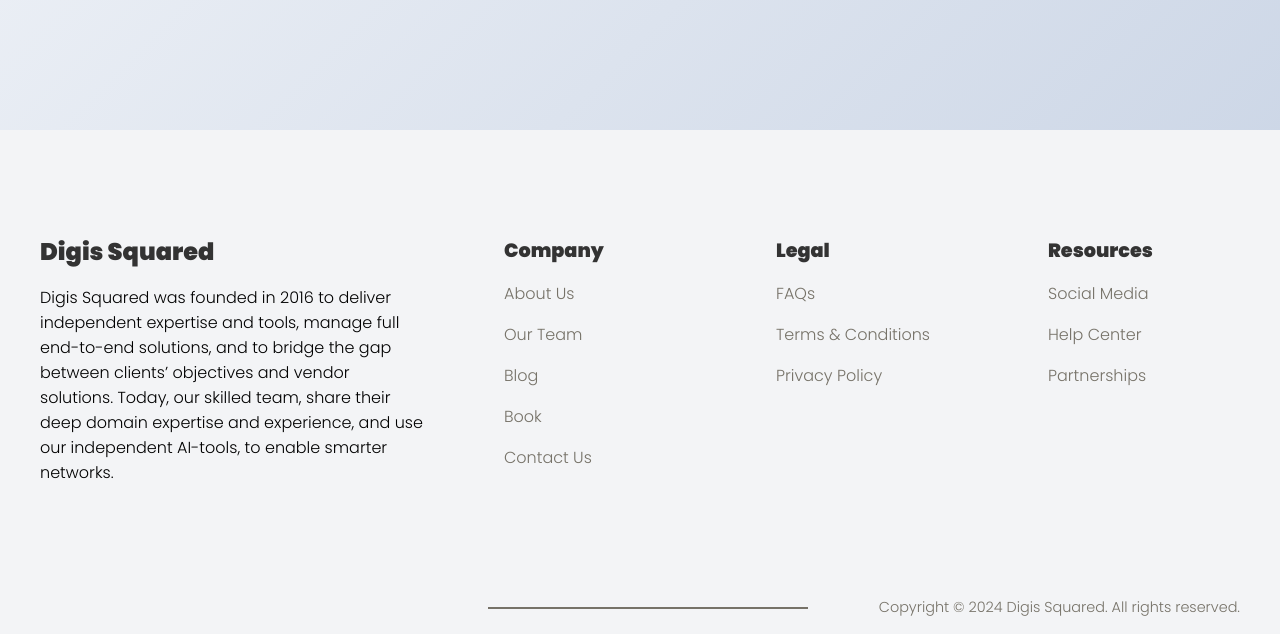
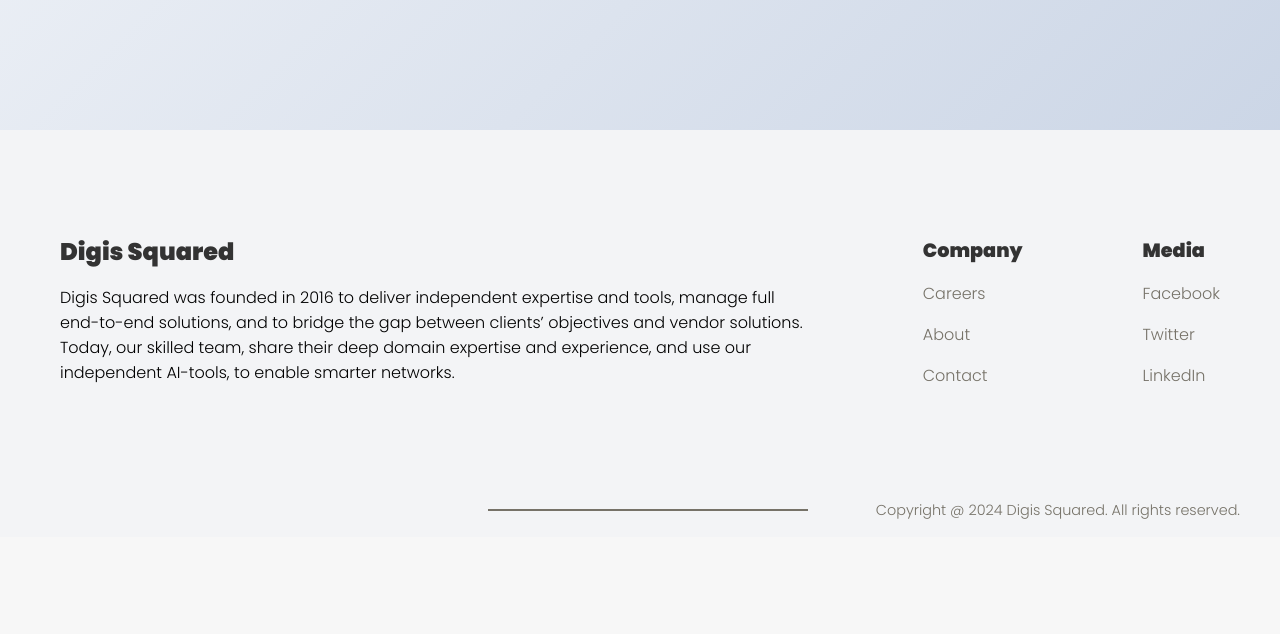
Before and after one commit to Mohamed-Samehh/Work-Manager, a PHP site: page /Manager.php in a window 1280 px wide. Shown: the part 560-1194 px from the top of the page. After the commit the page ends 1079 px from the top, so only its background shows below. Run offline with PHP 8.4, Linux system fonts and the light colour scheme; a user stored in the database is signed in; data comes from the database, SQL or seed files in the repository.

Commit message:
Update Manager.php

```diff
--- a/Digis Squared/Digis/Manager.php
+++ b/Digis Squared/Digis/Manager.php
@@ -5,7 +5,7 @@
         session_unset();
         session_destroy();
 
-        header("Location: login.php");
+        header("Location: Login.php");
         exit();
     }
 
@@ -265,12 +265,31 @@
             border-radius: 30px;
             outline: none;
         }
+
+        .footer__container {
+            display: flex;
+            justify-content: center;
+            align-items: flex-start;
+            text-align: left;
+        }
+
+        .footer_col, .footer__col {
+            margin: 0 20px;
+        }
+
+        footer a{
+            color: #767268;
+        }
+
+        footer a:hover{
+            color: #333333;
+        }
     </style>
 </head>
 
 <body>
     <nav>
-        <div class="nav__logo"><a href="Manager.php">Digis Squared</a></div>
+    <div class="nav__logo"><a href="https://digis2.com">Digis Squared</a></div>
         <ul class="nav__links">
             <li class="links"><form method="post"><button type="submit" name="logout">Logout</button></form></li>
         </ul>
@@ -328,32 +347,24 @@
             <div class="footer_col">
                 <h3>Digis Squared</h3>
                 <p>
-                    Digis Squared was founded in 2016 to deliver independent expertise and tools, manage full end-to-end solutions, and to bridge the gap between clients’ objectives and vendor solutions. Today, our skilled team, share their deep domain expertise and experience, and use our independent AI-tools, to enable smarter networks.
+                Digis Squared was founded in 2016 to deliver independent expertise and tools, manage full end-to-end solutions, and to bridge the gap between clients’ objectives and vendor solutions. Today, our skilled team, share their deep domain expertise and experience, and use our independent AI-tools, to enable smarter networks.
                 </p>
             </div>
             <div class="footer__col">
                 <h4>Company</h4>
-                <p>About Us</p>
-                <p>Our Team</p>
-                <p>Blog</p>
-                <p>Book</p>
-                <p>Contact Us</p>
+                <p><a href="https://digis2.com/careers/">Careers</a></p>
+                <p><a href="https://digis2.com/about/">About</a></p>
+                <p><a href="https://digis2.com/contact/">Contact</a></p>
             </div>
             <div class="footer__col">
-                <h4>Legal</h4>
-                <p>FAQs</p>
-                <p>Terms & Conditions</p>
-                <p>Privacy Policy</p>
-            </div>
-            <div class="footer__col">
-                <h4>Resources</h4>
-                <p>Social Media</p>
-                <p>Help Center</p>
-                <p>Partnerships</p>
+                <h4>Media</h4>
+                <p><a href="https://www.facebook.com/digis2/">Facebook</a></p>
+                <p><a href="https://twitter.com/Digis_2">Twitter</a></p>
+                <p><a href="https://www.linkedin.com/company/digis2/">LinkedIn</a></p>
             </div>
         </div>
         <div class="footer__bar">
-            Copyright &copy; 2024 Digis Squared. All rights reserved.
+            Copyright @ 2024 Digis Squared. All rights reserved.
         </div>
     </footer>
 </body>
```
